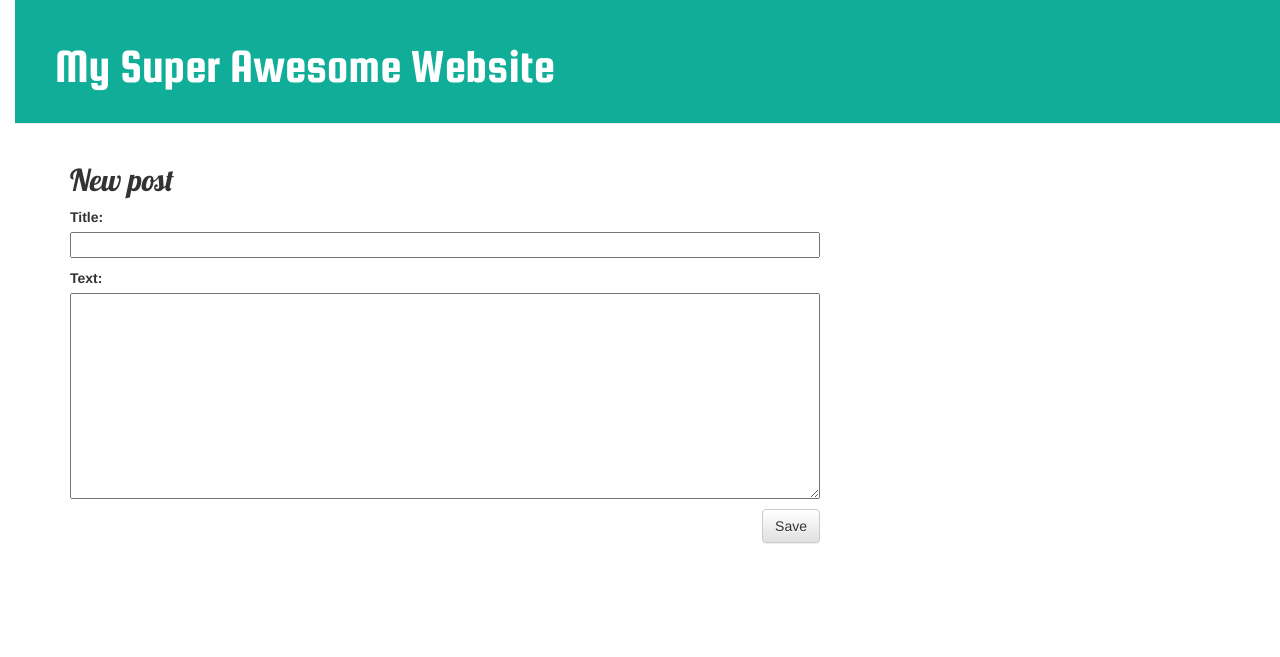
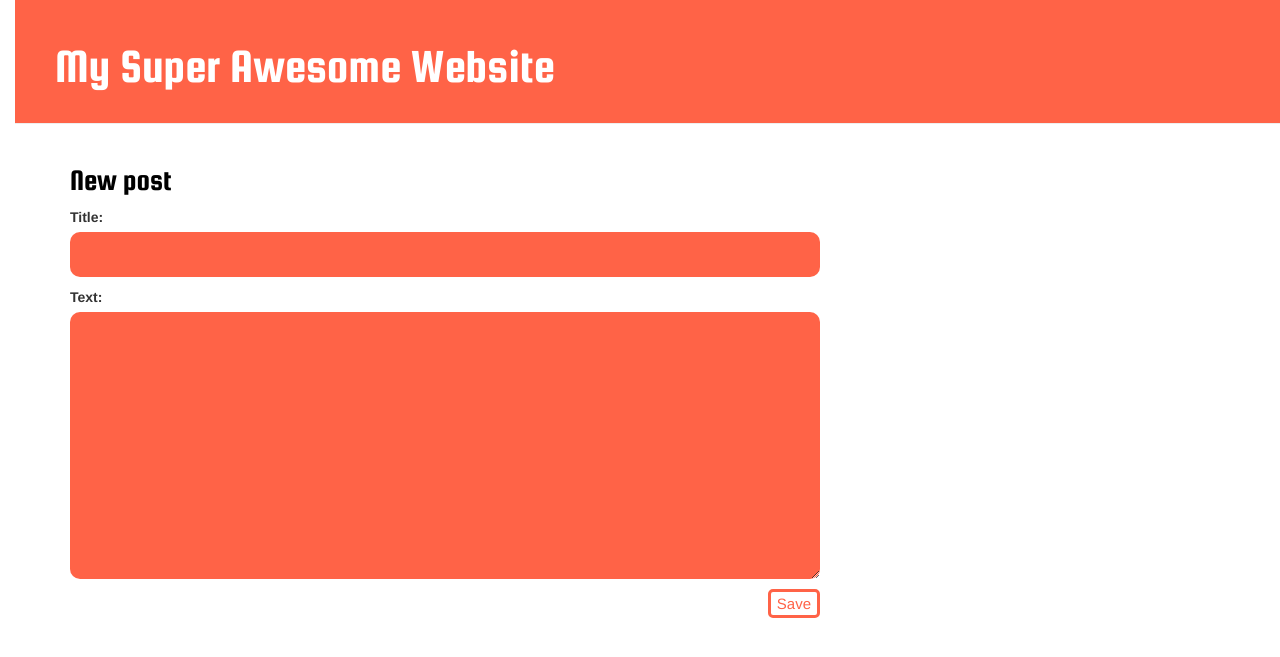
Before and after one commit to barnesybooey/my-first-blog, a Django app: page /post/new/ in a window 1280 px wide. Shown: the top 657 px of the page. Run offline with Django 3.2, Linux system fonts and the light colour scheme; some libraries are stand-ins or nearby versions.

Commit message:
Edited CSS

```diff
--- a/blog/static/css/blog.css
+++ b/blog/static/css/blog.css
@@ -1,7 +1,4 @@
-h1 a, h2 a {
-    color: #f1306a;
-    font-family: 'Squada One', cursive;
-}
+
 
 body {
     padding-left: 15px;
@@ -9,7 +6,7 @@ body {
 }
 
 .page-header {
-    background-color: #10AE98;
+    background-color: tomato;
     margin-top: 0;
     padding: 20px 20px 20px 40px;
 }
@@ -25,12 +22,17 @@ body {
 }
 
 h1, h2, h3, h4 {
-    font-family: 'Lobster', cursive;
+    font-family: 'Squada One', cursive;
+    color: #ffffff;
+}
+h1 a, h2 a {
+    /*Heading which are hyperlinks*/
+    color: #eb451c;
 
 }
 
 .date {
-    color: #10AE98;
+    font-size: 15px;
     float: right;
 }
 
@@ -40,26 +42,55 @@ h1, h2, h3, h4 {
 
 .post-form textarea, .post-form input {
     width: 100%;
+    background-color: tomato;
+    border-style: none;
+    padding : 10px;
+    border-radius: 10px;
+    color: white;
+    font-size: 13pt;
 
 
 }
 
 .top-menu, .top-menu:hover, .top-menu:visited {
-    color: #ffffff;
+    /*changes the + icon */
+    color: #b93737;
     float: right;
-    /*changes the + icon size*/
     font-size: 26pt;
     margin-right: 20px;
 }
 
 .post {
-    margin-bottom: 70px;
+
+    margin-bottom: 20px;
+    padding: 50px;
+    border-radius: 10px;
+    background-color: tomato;
+    font-size: 17px;
 }
 
 .post h2 a, .post h2 a:visited {
-    color: #000000;
+    color: #ffffff;
+
 }
 #go-right {
+    color: white;
     float:right;
     margin-right :10px;
+    border-style: solid;
+    border-radius: 5px;
+    padding : 5px;
 }
+.edit-title{
+    color: black;
+}
+.btn-save {
+    color: tomato;
+    border-style: solid;
+    border-radius: 5px;
+    float: right;
+    border-width: 3px;
+    border-color: tomato;
+    background-color: white;
+    font-size: 15px;
+}
--- a/blog/templates/blog/post_detail.html
+++ b/blog/templates/blog/post_detail.html
@@ -8,7 +8,7 @@
             </div>
         {% endif %}
         {% if user.is_authenticated %}
-            <a  class="btn btn-default" id = "go-right" href="{% url 'post_edit' pk=post.pk %}"><span class="glyphicon glyphicon-pencil"></span></a>
+            <a   id = "go-right" href="{% url 'post_edit' pk=post.pk %}"><span class="glyphicon glyphicon-pencil"></span></a>
         {% endif %}
         <h2>{{ post.title }}</h2>
         <p>{{ post.text|linebreaksbr }}</p>
--- a/blog/templates/blog/post_edit.html
+++ b/blog/templates/blog/post_edit.html
@@ -1,9 +1,10 @@
 {% extends 'blog/base.html' %}
 
 {% block content %}
-    <h2>New post</h2>
+    <h2 class = "edit-title">New post</h2>
     <form method="POST" class="post-form">{% csrf_token %}
         {{ form.as_p }}
-        <button type="submit" class="save btn btn-default">Save</button>
+        <button type="submit" class = "btn-save">Save</button>
     </form>
 {% endblock %}
+<!--class="save btn btn-default"-->
```
